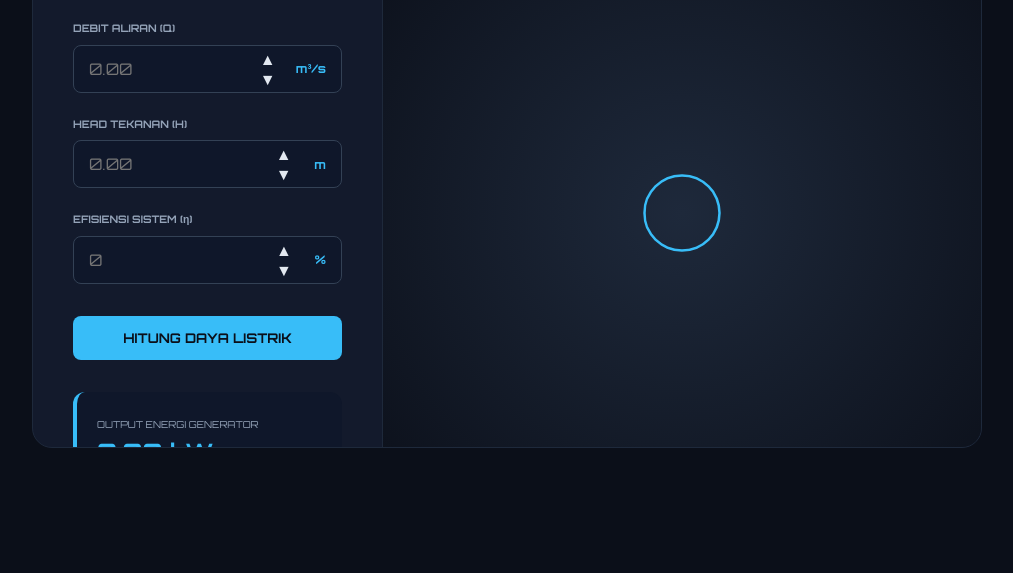
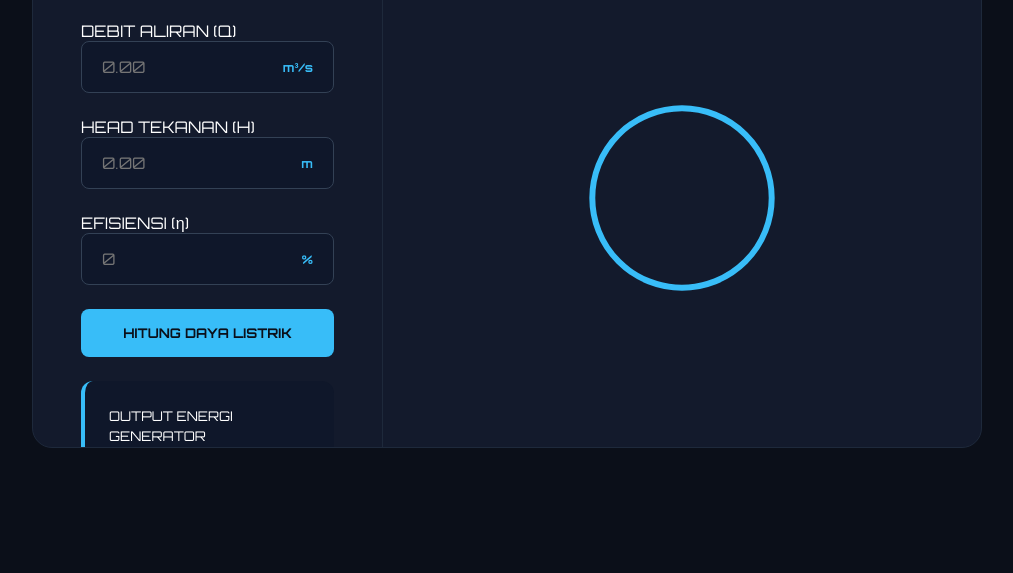
Before and after one commit to lishafira/Kalkulator-Mekanika-Fluida, a website: page index.html in a window 1280 px wide. Shown: the part 227-800 px from the top of the page, without its empty margins (133-1146 px from the left). Drawn offline with nearby package versions, Linux system fonts and the light colour scheme.

Commit message:
poles pt.kesekian

```diff
--- a/index.html
+++ b/index.html
@@ -5,7 +5,6 @@
     <title>Perhitungan Daya Turbin</title>
     <link href="https://fonts.googleapis.com/css2?family=Orbitron:wght@400;700&display=swap" rel="stylesheet">
     <link rel="stylesheet" href="/style.css">
-    <script src="https://cdnjs.cloudflare.com/ajax/libs/gsap/3.12.5/gsap.min.js"></script>
 </head>
 <body>
     <div class="main-wrapper">
@@ -20,34 +19,20 @@
                     <label>DEBIT ALIRAN (Q)</label>
                     <div class="input-group">
                         <input type="number" id="debit" placeholder="0.00" step="0.01">
-                        <div class="custom-spinner">
-                            <span onclick="document.getElementById('debit').stepUp()">▲</span>
-                            <span onclick="document.getElementById('debit').stepDown()">▼</span>
-                        </div>
                         <span class="unit">m³/s</span>
                     </div>
                 </div>
-
                 <div class="field">
                     <label>HEAD TEKANAN (H)</label>
                     <div class="input-group">
                         <input type="number" id="head" placeholder="0.00" step="0.1">
-                        <div class="custom-spinner">
-                            <span onclick="document.getElementById('head').stepUp()">▲</span>
-                            <span onclick="document.getElementById('head').stepDown()">▼</span>
-                        </div>
                         <span class="unit">m</span>
                     </div>
                 </div>
-
                 <div class="field">
-                    <label>EFISIENSI SISTEM (η)</label>
+                    <label>EFISIENSI (η)</label>
                     <div class="input-group">
                         <input type="number" id="efisiensi" placeholder="0">
-                        <div class="custom-spinner">
-                            <span onclick="document.getElementById('efisiensi').stepUp()">▲</span>
-                            <span onclick="document.getElementById('efisiensi').stepDown()">▼</span>
-                        </div>
                         <span class="unit">%</span>
                     </div>
                 </div>
--- a/public/style.css
+++ b/public/style.css
@@ -1,37 +1,19 @@
-* {
-    margin: 0;
-    padding: 0;
-    box-sizing: border-box;
-    font-family: 'Orbitron', sans-serif;
-}
-
-body {
-    background: #0b0f19;
-    color: #e2e8f0;
-    min-height: 100vh;
-    display: flex;
-    justify-content: center;
-    align-items: center;
-    padding: 20px;
-}
+* { margin: 0; padding: 0; box-sizing: border-box; font-family: 'Orbitron', sans-serif; }
+body { background: #0b0f19; color: #fff; min-height: 100vh; display: flex; justify-content: center; align-items: center; padding: 20px; }
 
 .main-wrapper {
     display: grid;
     grid-template-columns: 350px 1fr;
-    width: 100%;
-    max-width: 950px;
-    height: 550px;
-    background: #131a2c;
-    border-radius: 20px;
-    border: 1px solid #1e293b;
-    overflow: hidden;
+    width: 100%; max-width: 950px; height: 550px;
+    background: #131a2c; border-radius: 20px;
+    border: 1px solid #1e293b; overflow: hidden;
 }
 
 .sidebar {
-    padding: 2.5rem;
+    padding: 3rem;
     display: flex;
     flex-direction: column;
-    gap: 2rem;
+    gap: 1.5rem;
     border-right: 1px solid #1e293b;
 }
 
@@ -41,23 +23,14 @@ body {
     gap: 1.5rem;
 }
 
-.field label {
-    display: block;
-    font-size: 0.65rem;
-    color: #94a3b8;
-    font-weight: 700;
-    margin-bottom: 0.6rem;
-}
-
 .input-group {
     display: flex;
     align-items: center;
     background: #0f172a;
     border: 1px solid #334155;
     border-radius: 8px;
-    padding: 0 15px;
-    height: 48px;
-    transition: 0.3s;
+    padding: 0 20px;
+    height: 52px;
 }
 
 input {
@@ -71,62 +44,29 @@ input {
 }
 
 input::-webkit-outer-spin-button,
-input::-webkit-inner-spin-button {
-    -webkit-appearance: none;
-    margin: 0;
-}
+input::-webkit-inner-spin-button { appearance: none; margin: 0; }
 
 .unit {
     color: #38bdf8;
     font-size: 0.75rem;
     font-weight: bold;
-    margin-left: 10px;
-    flex-shrink: 0;
+    padding-left: 15px;
 }
 
 .calc-btn {
     background: #38bdf8;
     color: #0b0f19;
     border: none;
-    padding: 14px;
+    padding: 16px;
     border-radius: 8px;
     font-weight: 700;
     cursor: pointer;
-    transition: 0.3s;
-}
-
-.calc-btn:hover {
-    background: #bae6fd;
 }
 
 .result-box {
     margin-top: auto;
-    padding: 20px;
+    background: #0f172a;
+    padding: 24px;
     border-radius: 12px;
-    background: #0f172a;
     border-left: 4px solid #38bdf8;
 }
-
-.result-box small {
-    font-size: 0.6rem;
-    color: #94a3b8;
-}
-
-.result-box h1 {
-    color: #38bdf8;
-    font-size: 1.5rem;
-    margin-top: 5px;
-}
-
-.visual-area {
-    display: flex;
-    justify-content: center;
-    align-items: center;
-    background: radial-gradient(circle, #1e293b, #0b0f19);
-}
-
-#turbineSVG {
-    width: 100%;
-    max-width: 250px;
-    height: auto;
-}
```
